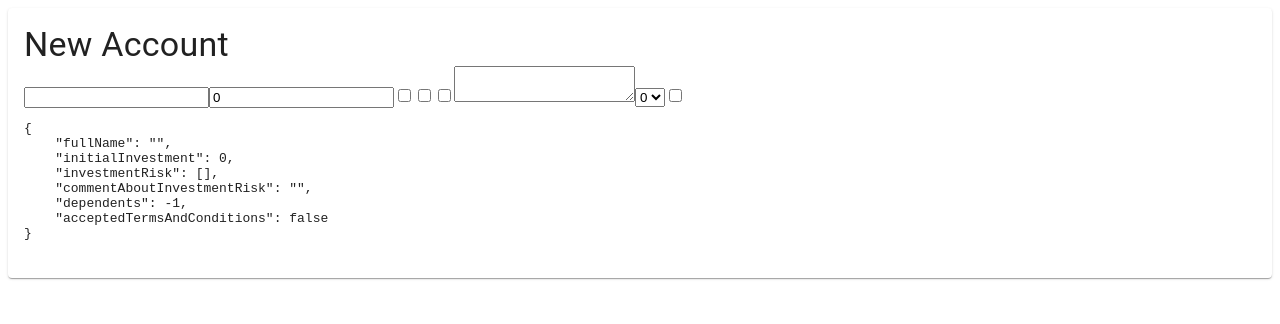
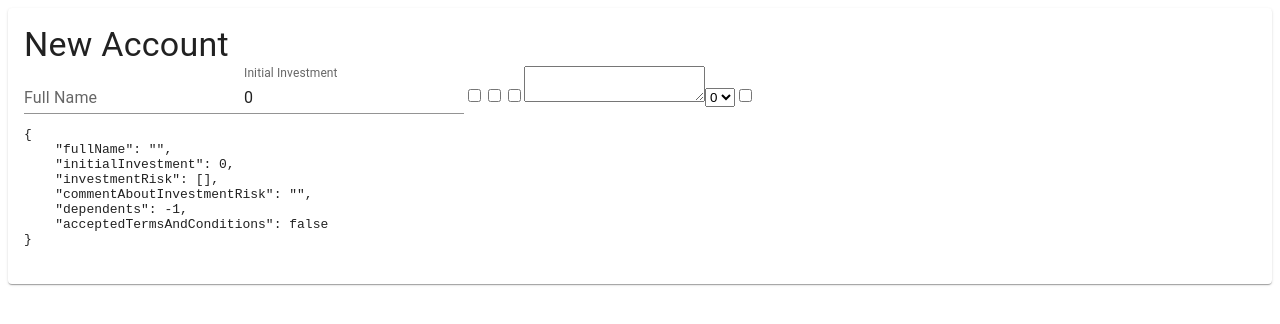
Before and after one commit to Annie-Huang/formik-typescript-material-ui, a React (Create React App) app: page / in a window 1280 px wide. Shown: the top 324 px of the page. Built offline with nearby package versions, Linux system fonts and the light colour scheme.

Commit message:
Change the first two input field to use <TextField> from materinal ui

```diff
--- a/src/FormDemo.tsx
+++ b/src/FormDemo.tsx
@@ -1,5 +1,5 @@
 import React from 'react';
-import { Card, CardContent, Typography } from '@mui/material';
+import { Card, CardContent, TextField, Typography } from '@mui/material';
 import { Field, Form, Formik } from 'formik';
 import { InvestmentDetails } from './InvestmentDetails';
 
@@ -20,8 +20,22 @@ export const FormDemo = () => {
         <Formik initialValues={initialValues} onSubmit={() => {}}>
           {({ values, errors, isSubmitting, isValidating }) => (
             <Form>
-              <Field name='fullName' />
-              <Field name='initialInvestment' type='number' />
+              {/*<Field name='fullName' />*/}
+              <Field
+                name='fullName'
+                as={TextField}
+                label='Full Name'
+                variant='standard'
+              />
+
+              {/*<Field name='initialInvestment' type='number' />*/}
+              <Field
+                name='initialInvestment'
+                type='number'
+                as={TextField}
+                label='Initial Investment'
+                variant='standard'
+              />
 
               <Field name='investmentRisk' value='High' type='checkbox' />
               <Field name='investmentRisk' value='Medium' type='checkbox' />
```
